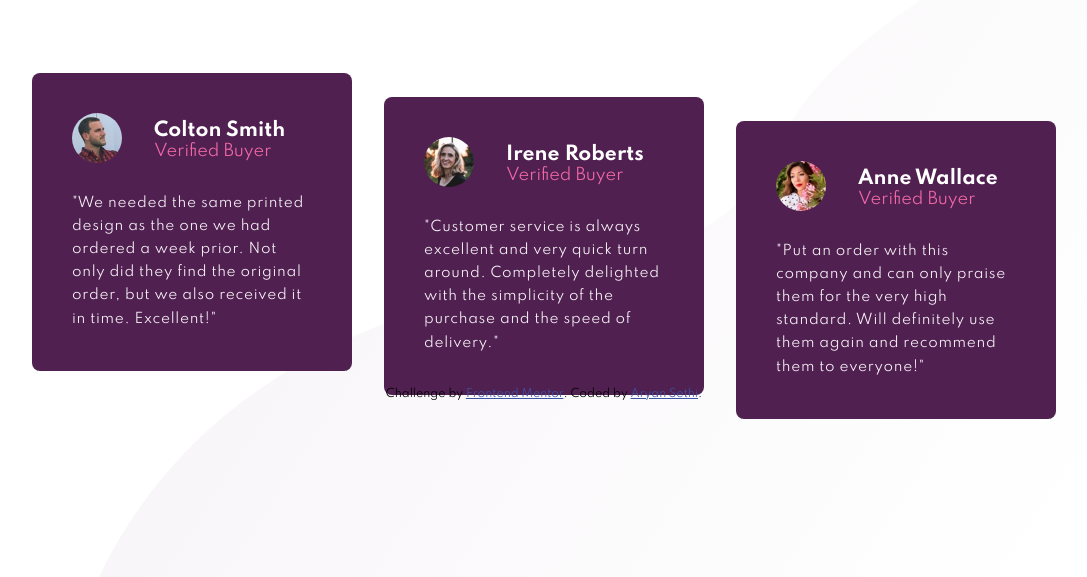
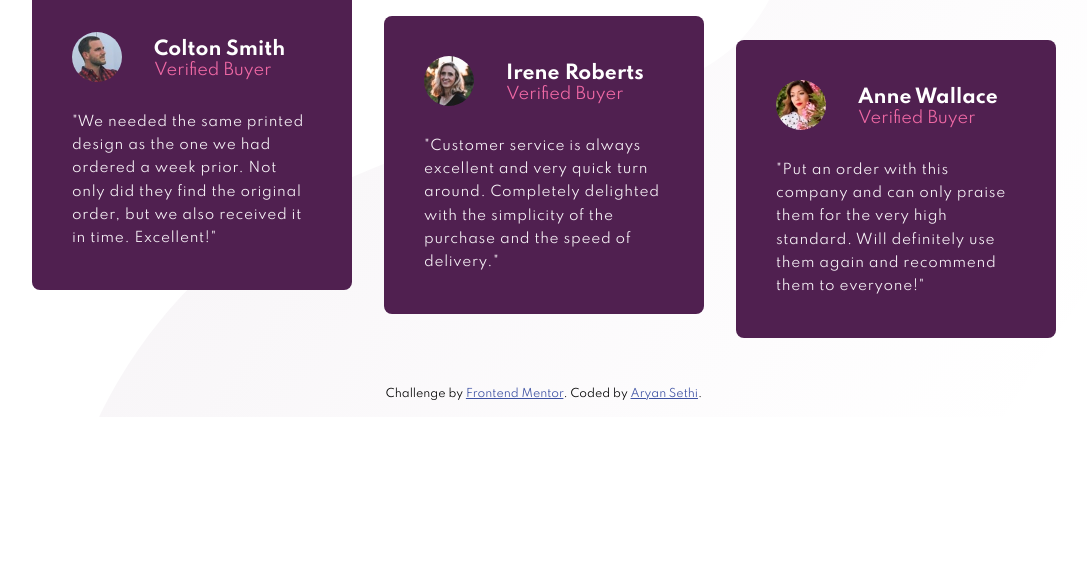
Before and after one commit to Aryan-ki-codepanti/social-proof-section-master, a plain HTML site: page index.html in a window 1280 px wide. Shown: the part 383-960 px from the top of the page, without its empty margins (96-1183 px from the left). After the commit the page ends 800 px from the top, so only its background shows below. Drawn offline with Linux system fonts and the light colour scheme.

Commit message:
Fixed body overflow issue on desktop devices

```diff
--- a/css/styles.css
+++ b/css/styles.css
@@ -45,14 +45,16 @@ body {
     background-repeat: no-repeat;
     background-position: top left, bottom right;
     min-height: 100vh;
-    overflow: hidden;
+
+    display: flex;
+    flex-direction: column;
+    justify-content: center;
 }
 
 /* Container */
 .container {
     width: 70%;
     margin-inline: auto;
-    margin-top: 10em;
     max-width: 1300px;
 }
 
```
